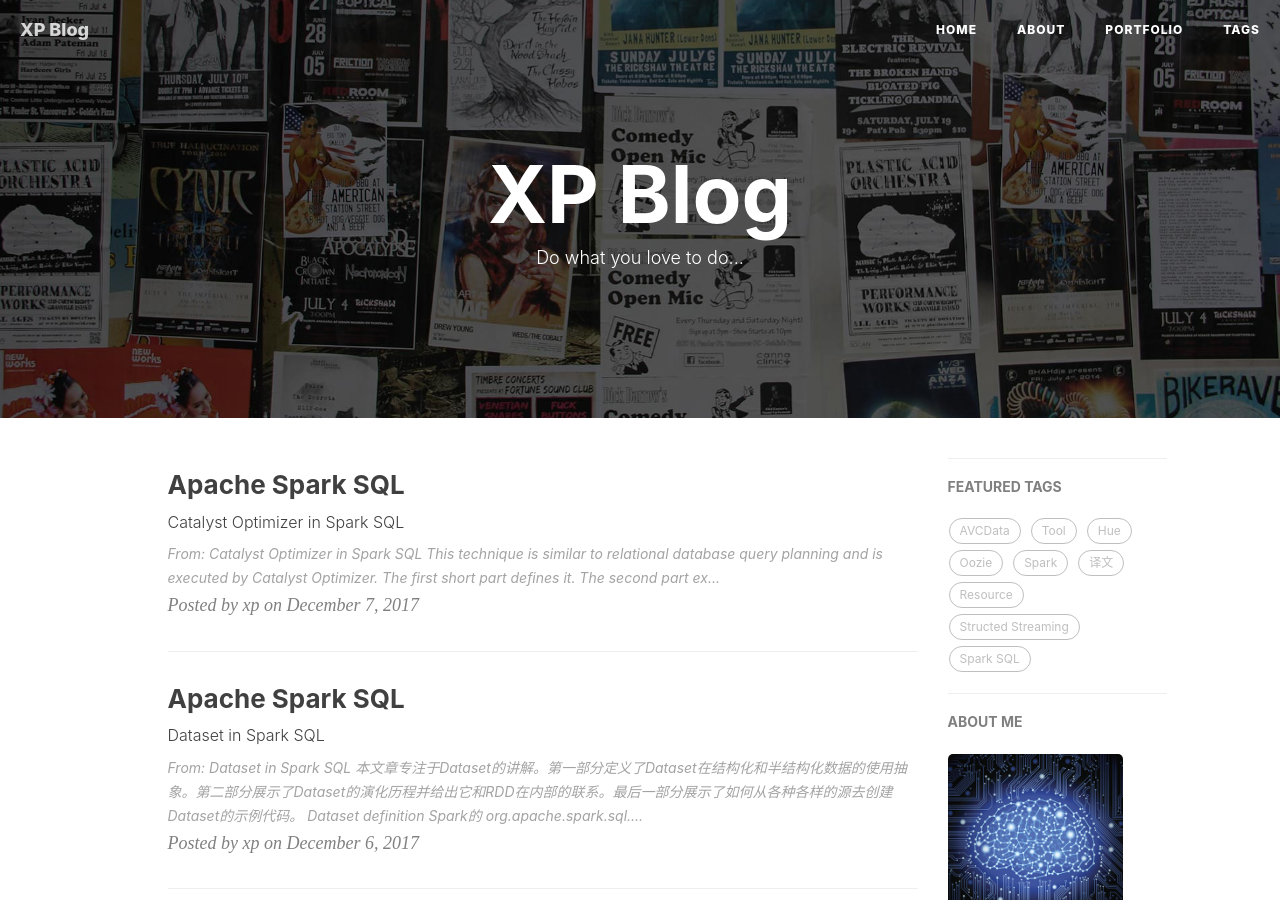
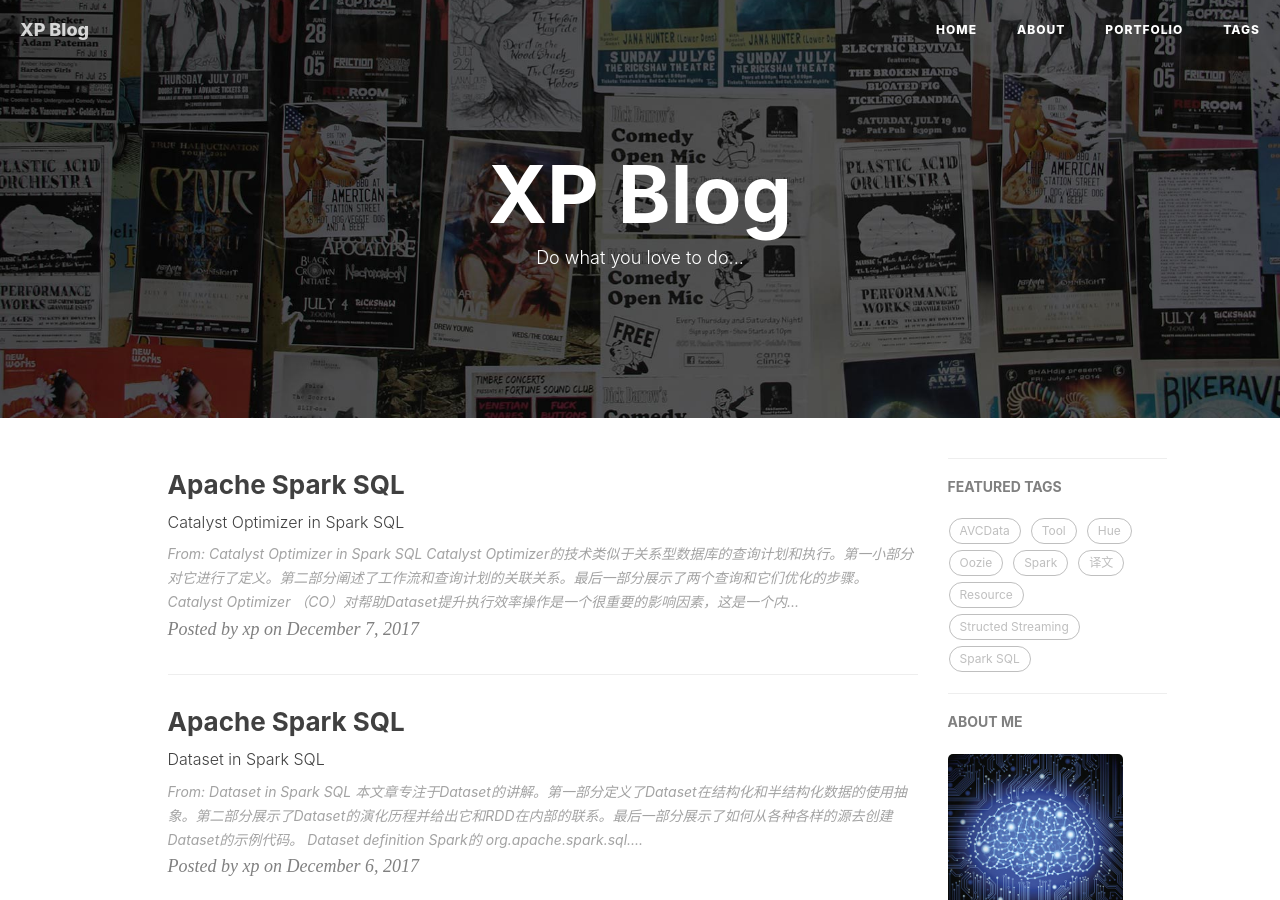
Before and after one commit to shoppingwang/shoppingwang.github.io, a Jekyll site: the page built from index.html, in a window 1280 px wide and 900 px high. Built offline with Jekyll 4.4.1, drawn with Linux system fonts in a browser that asks for light colours; nearby versions of some CDN libraries; the list of posts is cut into pages by our own code; comment, search, counter and statistics services are not loaded; some of the changed lines change nothing that is shown.

Commit message:
catalyst-optimizer-in-spark-sql

```diff
--- a/_posts/2017-12-07-catalyst-optimizer-in-spark-sql.md
+++ b/_posts/2017-12-07-catalyst-optimizer-in-spark-sql.md
@@ -14,47 +14,47 @@
 
 > From: [Catalyst Optimizer in Spark SQL](http://www.waitingforcode.com/apache-spark-sql/catalyst-optimizer-in-spark-sql/read)
 
-This technique is similar to relational database query planning and is executed by Catalyst Optimizer. The first short part defines it. The second part explains the workflow related to query plan. The last part shows 2 queries and the steps of their optimization.
+Catalyst Optimizer的技术类似于关系型数据库的查询计划和执行。第一小部分对它进行了定义。第二部分阐述了工作流和查询计划的关联关系。最后一部分展示了两个查询和它们优化的步骤。
 
-An important element helping Dataset to perform better is **Catalyst Optimizer** (CO), an internal query optimizer. It "translates" transformations used to build the Dataset to physical plan of execution. Thus, it's similar to [DAG scheduler][1] used to create physical plan of execution of RDD.
+**Catalyst Optimizer** （CO）对帮助Dataset提升执行效率操作是一个很重要的影响因素，这是一个内部的查询优化器。它把在构建在Dataset上的转换操作“翻译”成对应的物理执行计划。因此，它和用来创建RDD的物理执行计划的[DAG scheduler][1]是很相似的。
 
    [1]: http://www.waitingforcode.com/apache-spark/directed-acyclic-graph-in-spark/read#dag_scheduler
 
-CO is precious to Dataset in terms of performance. Since it understands the structure of used data and operations made on it, the optimizer can make some decisions helping to reduce time execution. Thanks to functional programming constructions (pattern matching and quasiquotes), is open to custom optimizations ([feature still experimental at the time of writing][2]).
+在性能方面，CO对Dataset来说是十分重要的。自从它能理解使用数据的结构和在它上面执行的操作，这个优化器就能执行一些决策来帮助减少执行的时间。感谢函数式编程的出现（模式匹配和quasiquotes），它使自定义执行优化成为可能。（[feature still experimental at the time of writing][2]）。
 
    [2]: https://github.com/apache/spark/blob/689de920056ae20fe203c2b6faf5b1462e8ea73c/sql/core/src/main/scala/org/apache/spark/sql/ExperimentalMethods.scala
 
-From the big picture perspective, CO translates query to **abstract syntax tree** (AST) that nodes are represented by operations made to executed a query. CO will try to optimize them by applying a set of predefined rules, as for example combining 3 filters into a single one. Because tree nodes are immutable, rules application creates a new tree, being always more optimized than the previous one.
+从大的方面来说，CO把查询翻译成**abstract syntax tree**（AST），AST的节点就代表着执行一个查询所需要的操作。CO将会尝试应用一系列预定义的规则来优化查询节点，举例说合并3个过滤器为1个。因为树的节点是不可变的，规则应用后会创建一个新的总是经过优化后的比之前更好的一颗树。
 
-Before explaining what CO exactly does, some of concepts it uses must be detailed before:
+在解释CO具体做了什么之前，我们必须先清楚我们使用的一些概念的细节：
 
-  * **logical plan** - series of algebraic or language constructs, as for example: SELECT, GROUP BY or UNION keywords in SQL. It's usually represented as a tree where nodes are the constructs.
-  * **physical plan** - similar to logical because also represented as a tree. But the difference is that physical plan concerns low level operations.
-  * **unoptimized/optimized plans** - a plan is considered as unoptimized when CO hasn't worked on it yet. The plan becomes optimized when CO passed on it and made some optimizations (e.g.: merging filter() methods, replacing some instructions by another ones, most performant).
+  * **logical plan** - 一系列的代数或者语言构造，例如：在SQL中的SELECT、GROUP BY或者UNION关键词。它通常代表了一颗树由节点构成的树。
+  * **physical plan** - 和逻辑计划相似，因为它也是由一颗树来表示的。它和逻辑执行计划的不同地方在于它是更低级的操作。
+  * **unoptimized/optimized plans** - 未经优化的计划可以认为CO还没有对其进行任何操作。一个已经被CO处理和执行一些优化操作后的查询就变成了优化查询计划。（例如：合并filter()方法、替换一些基础参数、改善大部分的性能）。
 
-More exactly, CO works on 3 items listed before. It helps to move from unoptimized logical query plan to optimized physical plan, achieving that in below steps:
+更具体的来说，CO是在上面提到的3个列表项中工作的。它把未经优化的逻辑查询计划演变成优化后的物理查询计划，达到此目的由以下步骤组成：
 
-  1. CO tries to optimize logical query plan through predefined rule-based optimizations. The optimization can consists on:
-    * predicate or projection pushdown - helps to eliminate data not respecting preconditions earlier in the computation.
-    * rearrange filter
-    * conversion of decimals operations to long integer operations
-    * replacement of some RegEx expressions by Java's methods _startsWith(String)_ or _contains(String)_
-    * if-else clauses simplification
-  2. Optimized logical plan is created.
-  3. CO constructs multiple physical plans from optimized logical plan. A physical plan defines how data will be computed. The plans are also optimized. The optimization can concern: merging different filter(), sending predicate/projection pushdown directly to datasource to eliminate some data at data source level.
-  4. CO determines which physical plan has the lowest cost of execution and choses it as the physical plan used for the computation. CO also has a concept of metrics used to estimate the cost of plans.
-  5. CO generates bytecode for the best physical plan. The generation is made thanks to Scala's feature called _quasiquotes_. This step is optimized by _cost-based optimization _
-  6. Once a physical plan is defined, it's executed and retrieved data is put to Dataset.
+  1. CO通过使用预先定义的基于规则的优化方法来优化逻辑查询计划。这些优化操作由以下这些项组成：
+    * 谓词或投影下推 - 在计算过程中提前消除不符合预置条件的数据
+    * 重新排列过滤器
+    * 转换小数操作为长整型数操作
+    * 使用Java的方法 _startsWith(String)_ 或者 _contains(String)_ 来替换某些正则表达式
+    * 简化if-else从句
+  2. 创建被优化后的逻辑计划。
+  3. CO从优化后的逻辑计划来构建多个物理计划。一个物理计划定义了数据是如何被计算的，这个计划也是被优化过的。优化的点应关注：合并不同的filter()、在数据源层面向数据源直接发送谓词/投影下推操作来消除不相关的数据。
+  4. CO决定从执行成本层面来决定哪一个物理计划被选中并被执行。CO也有一个指标的概念用来估计计划执行的成本。
+  5. CO将会为最优的物理计划生成相应的字节码。这种生成技术得归功于Scala的被称作 _quasiquotes_ 的特性。这一步是由 _cost-based optimization_ 进行优化的。
+  6. 一旦一个物理计划被定义，它就会被执行并且返回数据给Dataset。
 
 ### Cost-based optimization
 
-**Cost-based optimization** - the optimizer looks at all possible scenarios to execute given query. It assigns a _cost_ for each of these scenarios. This parameter indicates the efficiency of given scenario. The scenario having the lowest cost is further chosen and executed.
+**Cost-based optimization** - 对给定的查询，这种优化器看起来能适应所有的可能的场景。它会给每一个这样子的场景附加一个 _cost_ 值。这个参数指明了指定场景下的执行效率。在此场景下拥有最低成本消耗的查询将会被选中和执行。
 
-In RDBMS it often uses metrics which can represent for example: the number of indexed elements under given key or simply the number of rows in a table.
+在RDBMS中经常会使用例如在指定key下被索引元素的数量、表中的行的数量来代表执行依赖的指标参考。
 
-It's different from rule-based optimization which simply applies a set of rules to statement. In Dataset generation, only the 4th step is cost-based optimization. The others optimized steps are rule-based.
+它和基于规则优化器的不同在于，基于规则的优化器只是简单的在语句上应用一系列优化规则。在数据集产生时，只有4个步骤是基于成本优化操作的。其他的优化操作是基于规则的。
 
-To see what happens when operations on structured data is made in Spark, below example is used:
+为了了解在Spark的结构化数据操作过程中发生了什么，我们使用如下的例子：
 
     private static final SparkSession SESSION = SparkSession.builder()
       .master("local[1]")
@@ -98,15 +98,15 @@
 
 
 
-As you can see, it gets a list of maximally 3 categories corresponding to defined criteria. The tree representing such defined expression looks like in below picture:
+如你所见，它获取了和符合标准的最大3个categories的元素列表。代表已定义表达式的树看起来像下面的图片一样：
 
 ![][3]
 
    [3]: http://www.waitingforcode.com/public/images/articles/spark_sql_co.png
 
-To see what leaves compose the tree, Dataset's _logicalPlan()_ proves to be useful.
+为了了解树的叶子是由什么组成的，Dataset的 _logicalPlan()_ 的输出信息会更有用。
 
-Another useful command helping to understand Catalyst's optimisations also comes from Dataset class and is called _explain(boolean)_. Its boolean parameter determines the verbosity of the output. If it's set to true, the output will contain not only physical plan, but also all phases of logical plans (parsed, analyzed and optimized). The output for our query looks like:
+另外一个有用的来帮助理解Catalyst优化操作的命令是Dataset类和调用它的 _explain(boolean)_ 。它的boolean参数用来决定是否输出详细的信息。如果这个参数设置为true，那么它的输出不仅仅包含物理计划，同时也包含所有的逻辑计划阶段（parsed、analyzed、optimized）。我们的查询的执行计划输出类似于下面这样：
 
     == Parsed Logical Plan ==
     GlobalLimit 3
@@ -136,7 +136,7 @@
 
 
 
-As you can see in "Physical Plan" part, execution workflow is composed of database query eliminating categories those names is equal to "mushrooms". The rest of work is done on Spark's level. To see that it's true, we can enable log queries. For the case of analyzed MySQL database, below query should be executed at database's level:
+如你在“Physical Plan”中所看到的那样，执行计划流是由消除了categories数据的名称列等于“mushrooms”的数据库查询组成。剩下的工作就是在Spark的层面来完成了。我们来分析一下MySQL数据库的例子，下面的这些查询应该在数据库层面被执行：
 
     2017-02-04T08:53:44.152193Z         5 Query     SET character_set_results = NULL
     2017-02-04T08:53:44.152380Z         5 Query     SET autocommit=1
@@ -144,7 +144,7 @@
 
 
 
-At analyze of plans explanation, we can see that optimized logical plan combined two filters defined separetly in 2 _where(String)_ methods. To detect which rule was applied to merge them we can take a look at Spark's logs, and more specifically, at entries containing "=== Applying Rule" text. For described example we can find below entry:
+我们对计划解释进行分析，我们可以看到优化后的逻辑计划把两个分开定义的 _where(String)_ 进行了组合。我为了搞清哪一个规则被应用于合并它们，我们可以去查看Spark的日志，更具体的来说，是查看包含“=== Applying Rule”的这条文本。由上所术的例子我们能找到如下的日志条目：
 
     === Applying Rule org.apache.spark.sql.catalyst.optimizer.CombineFilters ===
      GlobalLimit 3                                                                  GlobalLimit 3
@@ -157,7 +157,7 @@
 
 
 
-Let's how analyze **the second query**, but only from the point of physical plan:
+看看我们如何分析 **the second query**，但是仅仅对物理计划的点：
 
     @Test
     public void should_get_data_from_bigger_table() {
@@ -175,7 +175,7 @@
 
 
 
-The output generated by _explain()_ is:
+由 _explain()_ 生成的输出：
 
     == Physical Plan ==
     TakeOrderedAndProject(limit=3, orderBy=[name#1 DESC NULLS LAST], output=[id#0,name#1])
@@ -184,15 +184,15 @@
 
 
 
-Thus, corresponding query looks like:
+然而，相关的查询看起来像这样：
 
     SELECT `id`,`name` FROM meals WHERE ((NOT (`name` = 'mushrooms'))) AND ((NOT (`name` LIKE 'Ser%')))
 
 
 
-It seems a little bit strange that LIMIT and SORT weren't pushed down to database. Especialy when the query operates on a table with 14400 rows. Instead, ordering and results limit are done through generated code applied on retrieved RDDs. It's also visible in logs:
+由于LIMIT和SORT没有下推到database，这看起来有些奇怪。特别是当这个查询操作是在一个有14400行数据的表上执行的时候。反过来说，排序和结果的限定在返回的RDD里已经应用通过生成的代码了。这个也可以在日志中看到：
 
-show generated ordering
+展示生成的排序：
 
     /* 001 */ public SpecificOrdering generate(Object[] references) {
     /* 002 */   return new SpecificOrdering(references);
@@ -251,9 +251,9 @@
 
 
 
-To get data ordered and limited, Spark uses RDD _takeOrdered(Integer)_ method. It can be seen by adding debugging breakpoints or by analyzing JSON event log, activated by _spark.eventLog.enabled_ and _spark.eventLog.dir_ properties. The part about generated RDDs is placed inside _SparkListenerStageCompleted_ event:
+为了获取排序和限制后的数据，Spark使用RDD的 _takeOrdered(Integer)_ 方法。激活 _spark.eventLog.enabled_ 和 _spark.eventLog.dir_ 参数，通过调试断点或者分析JSON的事件日志可以看到相应的数据。下面这个关于生成RDD的部分已经被放置到 _SparkListenerStageCompleted_ 事件中了：
 
-show SparkListenerStageCompleted event data
+展示SparkListenerStageCompleted事件数据
 
     {
       "Event":"SparkListenerStageCompleted",
@@ -342,4 +342,4 @@
 
 
 
-This post provides a little insight on Spark Catalyst Optimizer used in Spark SQL module. The first part defines shortly the main information about it. The second part goes more into details and shows the workflow of transforming parsed query to optimized physical plan. The last part, through 2 examples of different query complexity, shows how CO really behaves. It proves all that was described previously - pushdown features as well as dynamic generation of code.
+这篇文章提供了一些在SPARK SQL模块中使用Catalyst Optimizer的内部信息。第一部分简短的定义了相关的主要信息。第二部分展示了更多的详细信息并且展示了转换工作流如何将查询优化为物理计划的。最后一部分，通过2个不同查询复杂度的例子，展示了CO的真实行为。它证述了所有如上所述 - 下推特征和动态代码生成也一样（同被证述）。
```
